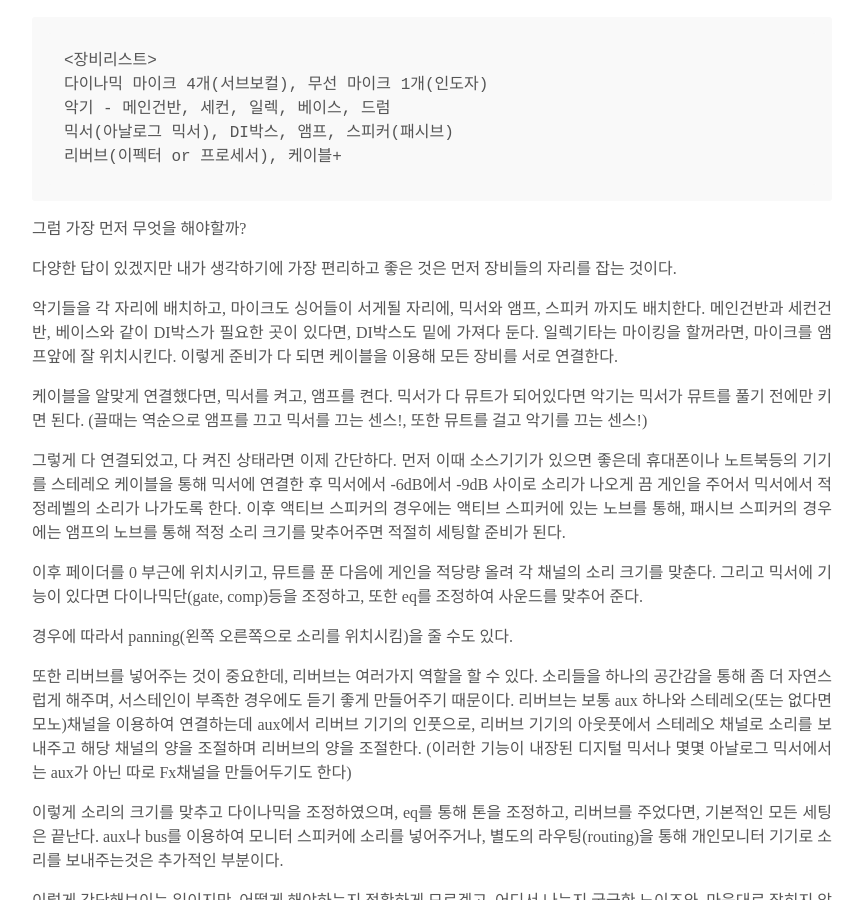
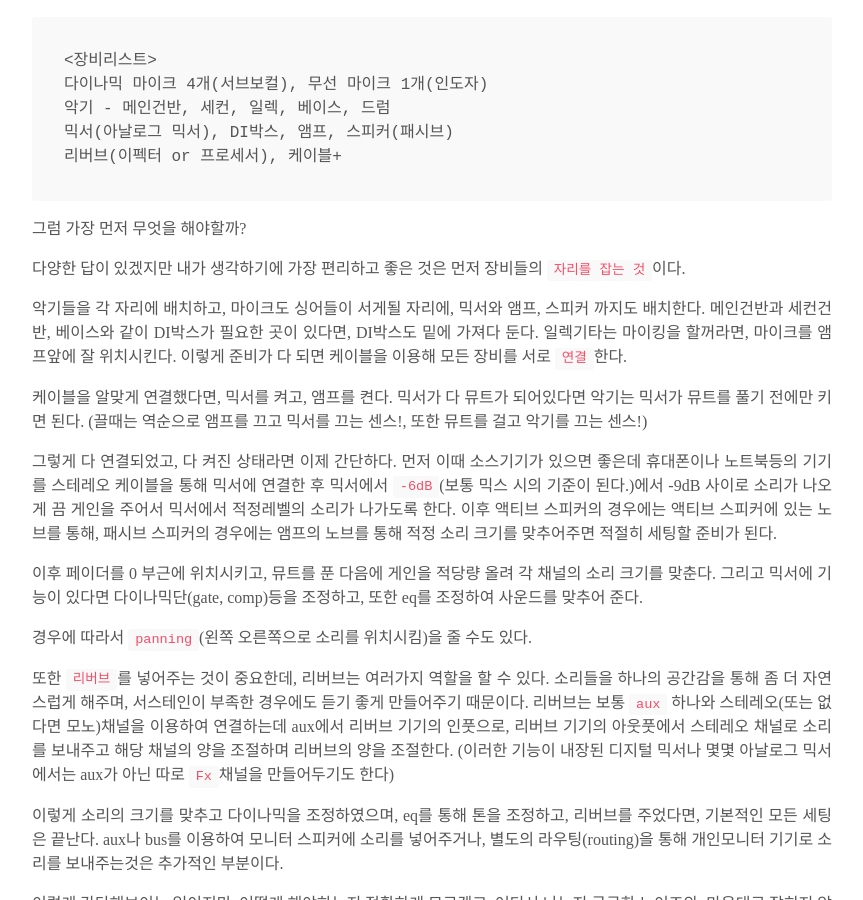
Before and after one commit to songh-oon/songh-oon.github.io, a Jekyll site: the page built from _posts/music/2023-04-07-음향 시리즈를 시작하기 전에.md, in a window 1280 px wide and 900 px high, scrolled down 1250 px. Shown: the whole window, without its empty margins (208-1071 px from the left). Built offline with Jekyll 4.4.1, drawn with Linux system fonts in a browser that asks for light colours; some web fonts are replaced.

Commit message:
Update 2023-04-07-음향 시리즈를 시작하기 전에.md

```diff
--- a/_posts/music/2023-04-07-음향 시리즈를 시작하기 전에.md
+++ b/_posts/music/2023-04-07-음향 시리즈를 시작하기 전에.md
@@ -67,26 +67,26 @@ published : True
 
 그럼 가장 먼저 무엇을 해야할까?
 
-다양한 답이 있겠지만 내가 생각하기에 가장 편리하고 좋은 것은 먼저 장비들의 자리를 잡는 것이다.
+다양한 답이 있겠지만 내가 생각하기에 가장 편리하고 좋은 것은 먼저 장비들의 `자리를 잡는 것`이다.
 
 악기들을 각 자리에 배치하고, 마이크도 싱어들이 서게될 자리에, 믹서와 앰프, 스피커 까지도 배치한다.
 메인건반과 세컨건반, 베이스와 같이 DI박스가 필요한 곳이 있다면, DI박스도 밑에 가져다 둔다.
 일렉기타는 마이킹을 할꺼라면, 마이크를 앰프앞에 잘 위치시킨다.
-이렇게 준비가 다 되면 케이블을 이용해 모든 장비를 서로 연결한다.
+이렇게 준비가 다 되면 케이블을 이용해 모든 장비를 서로 `연결`한다.
 
 케이블을 알맞게 연결했다면, 믹서를 켜고, 앰프를 켠다.
 믹서가 다 뮤트가 되어있다면 악기는 믹서가 뮤트를 풀기 전에만 키면 된다.
 (끌때는 역순으로 앰프를 끄고 믹서를 끄는 센스!, 또한 뮤트를 걸고 악기를 끄는 센스!)
 
 그렇게 다 연결되었고, 다 켜진 상태라면 이제 간단하다.
-먼저 이때 소스기기가 있으면 좋은데 휴대폰이나 노트북등의 기기를 스테레오 케이블을 통해 믹서에 연결한 후 믹서에서 -6dB에서 -9dB 사이로 소리가 나오게 끔 게인을 주어서 믹서에서 적정레벨의 소리가 나가도록 한다. 이후 액티브 스피커의 경우에는 액티브 스피커에 있는 노브를 통해, 패시브 스피커의 경우에는 앰프의 노브를 통해 적정 소리 크기를 맞추어주면 적절히 세팅할 준비가 된다.
+먼저 이때 소스기기가 있으면 좋은데 휴대폰이나 노트북등의 기기를 스테레오 케이블을 통해 믹서에 연결한 후 믹서에서 `-6dB`(보통 믹스 시의 기준이 된다.)에서 -9dB 사이로 소리가 나오게 끔 게인을 주어서 믹서에서 적정레벨의 소리가 나가도록 한다. 이후 액티브 스피커의 경우에는 액티브 스피커에 있는 노브를 통해, 패시브 스피커의 경우에는 앰프의 노브를 통해 적정 소리 크기를 맞추어주면 적절히 세팅할 준비가 된다.
 
 이후 페이더를 0 부근에 위치시키고, 뮤트를 푼 다음에 게인을 적당량 올려 각 채널의 소리 크기를 맞춘다. 그리고 믹서에 기능이 있다면 다이나믹단(gate, comp)등을 조정하고, 또한 eq를 조정하여 사운드를 맞추어 준다.
 
-경우에 따라서 panning(왼쪽 오른쪽으로 소리를 위치시킴)을 줄 수도 있다.
+경우에 따라서 `panning`(왼쪽 오른쪽으로 소리를 위치시킴)을 줄 수도 있다.
 
-또한 리버브를 넣어주는 것이 중요한데, 리버브는 여러가지 역할을 할 수 있다. 소리들을 하나의 공간감을 통해 좀 더 자연스럽게 해주며, 서스테인이 부족한 경우에도 듣기 좋게 만들어주기 때문이다.
-리버브는 보통 aux 하나와 스테레오(또는 없다면 모노)채널을 이용하여 연결하는데 aux에서 리버브 기기의 인풋으로, 리버브 기기의 아웃풋에서 스테레오 채널로 소리를 보내주고 해당 채널의 양을 조절하며 리버브의 양을 조절한다. (이러한 기능이 내장된 디지털 믹서나 몇몇 아날로그 믹서에서는 aux가 아닌 따로 Fx채널을 만들어두기도 한다)
+또한 `리버브`를 넣어주는 것이 중요한데, 리버브는 여러가지 역할을 할 수 있다. 소리들을 하나의 공간감을 통해 좀 더 자연스럽게 해주며, 서스테인이 부족한 경우에도 듣기 좋게 만들어주기 때문이다.
+리버브는 보통 `aux` 하나와 스테레오(또는 없다면 모노)채널을 이용하여 연결하는데 aux에서 리버브 기기의 인풋으로, 리버브 기기의 아웃풋에서 스테레오 채널로 소리를 보내주고 해당 채널의 양을 조절하며 리버브의 양을 조절한다. (이러한 기능이 내장된 디지털 믹서나 몇몇 아날로그 믹서에서는 aux가 아닌 따로 `Fx`채널을 만들어두기도 한다)
 
 이렇게 소리의 크기를 맞추고 다이나믹을 조정하였으며, eq를 통해 톤을 조정하고, 리버브를 주었다면, 기본적인 모든 세팅은 끝난다.
 aux나 bus를 이용하여 모니터 스피커에 소리를 넣어주거나, 별도의 라우팅(routing)을 통해 개인모니터 기기로 소리를 보내주는것은 추가적인 부분이다.
```
